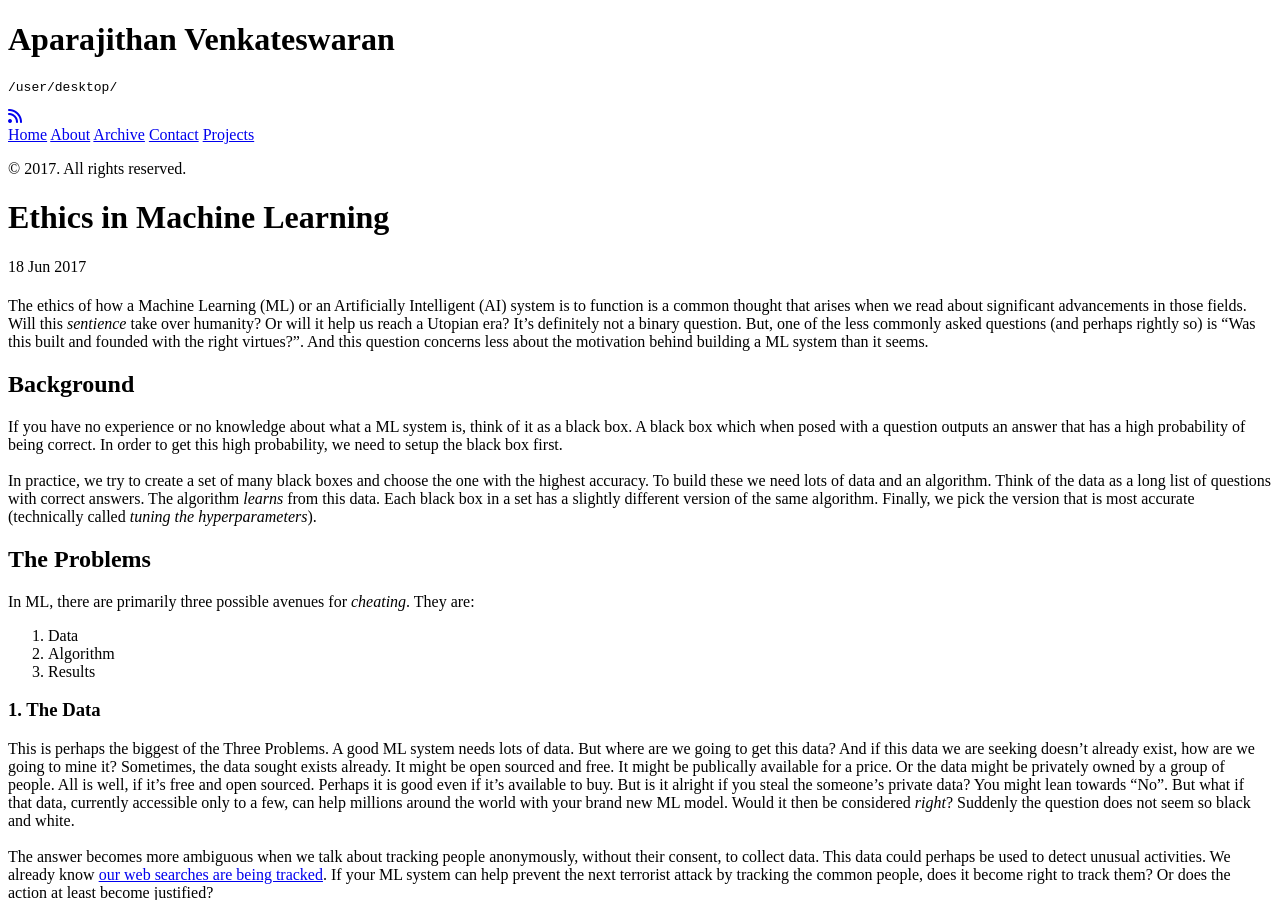
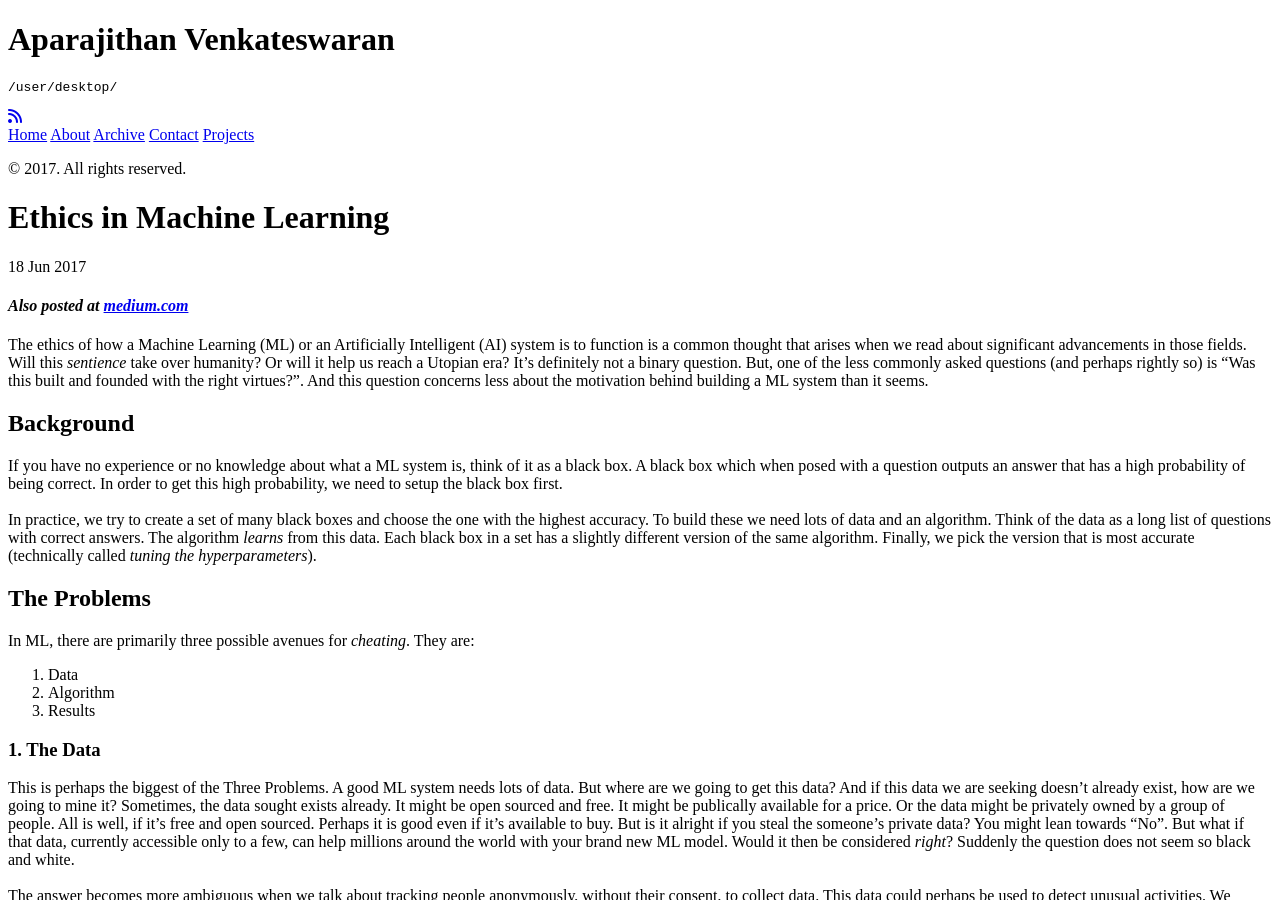
Before and after one commit to AparaV/aparavenkat.com, a Jekyll site: the page built from _posts/2017-06-18-ethics-in-machine-learning.md, in a window 1280 px wide and 900 px high. Built offline with Jekyll 4.4.1, drawn with Linux system fonts in a browser that asks for light colours; nearby versions of some CDN libraries; comment, search, counter and statistics services are not loaded.

Commit message:
Add medium link

```diff
--- a/_posts/2017-06-18-ethics-in-machine-learning.md
+++ b/_posts/2017-06-18-ethics-in-machine-learning.md
@@ -3,7 +3,7 @@ layout: post
 title: Ethics in Machine Learning
 description: >
     How will this sentience affect our lives? This is a question that crosses our minds often. One of the less commonly asked questions about AI and Machine Learning is, was this built and founded with the right virtues?
-subtitle:
+subtitle: Also posted at <a href="https://medium.com/@apara/ethics-in-machine-learning-9fa5b1aadc12" target="_blank">medium.com</a>
 published: true
 comments: true
 ---
```
